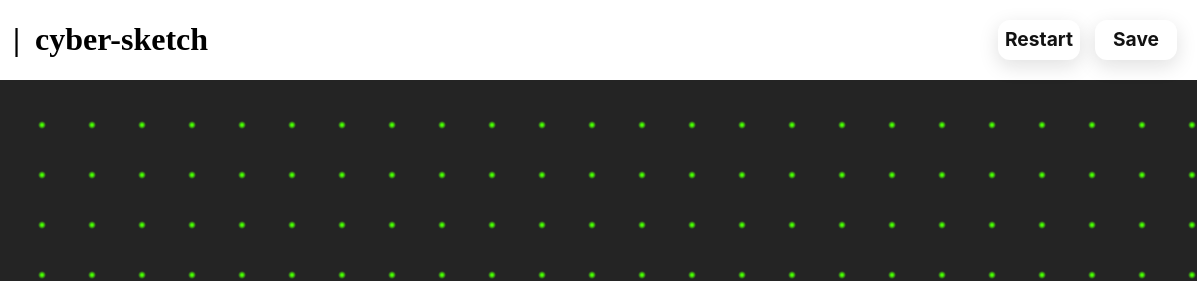
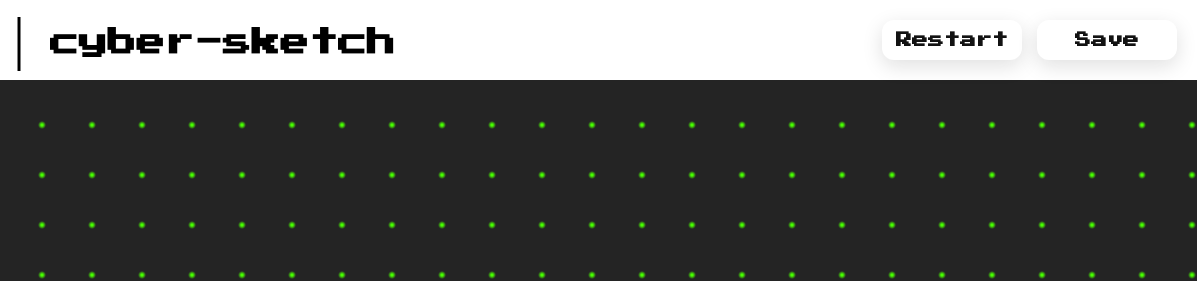
Before and after one commit to henewi/etch, a plain HTML site: page index.html in a window 1280 px wide. Shown: the top 281 px of the page, 83-1280 px from the left. Drawn offline with Linux system fonts and the light colour scheme.

Commit message:
fonts for buttons

```diff
--- a/styles.css
+++ b/styles.css
@@ -1,7 +1,7 @@
-/* @font-face {
-    font-family: ;
-    src: url();
-} */
+@font-face {
+    font-family: robo;
+    src: url(font/PressStart2P.ttf);
+}
 
 body {
     background-color: rgb(36, 36, 36);
@@ -27,11 +27,22 @@ body {
     color: black;
     padding: 0;
     top: 0px;
-    left: 6em
+    left: 6em;
 }
 
 #separator {
-    padding-right: 15px;
+    top: 0;
+    margin: 0;
+    padding-right: 25px;
+    font-size: 60px;
+    font-weight: 300;
+}
+
+#titletext {
+    font-family: robo;
+    padding-top: 0.3em;
+    font-size: 1.8em;
+    font-weight: 600;
 }
 
 .menu {
@@ -52,8 +63,8 @@ body {
   cursor: pointer;
   display: inline-flex;
   flex: 1 1 auto;
-  font-family: Inter,sans-serif;
-  font-size: 1.2rem;
+  font-family: robo;
+  font-size: 1rem;
   font-weight: 700;
   justify-content: center;
   line-height: 1;
@@ -67,7 +78,7 @@ body {
   user-select: none;
   -webkit-user-select: none;
   touch-action: manipulation;
-  max-width: 82px;
+  max-width: 140px;
   max-height: 40px;
   margin-top: 20px;
   margin-left: 15px;
```
